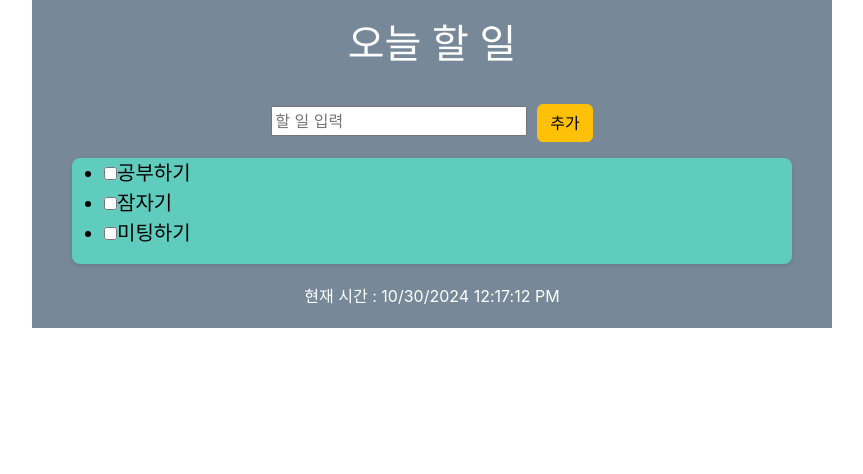
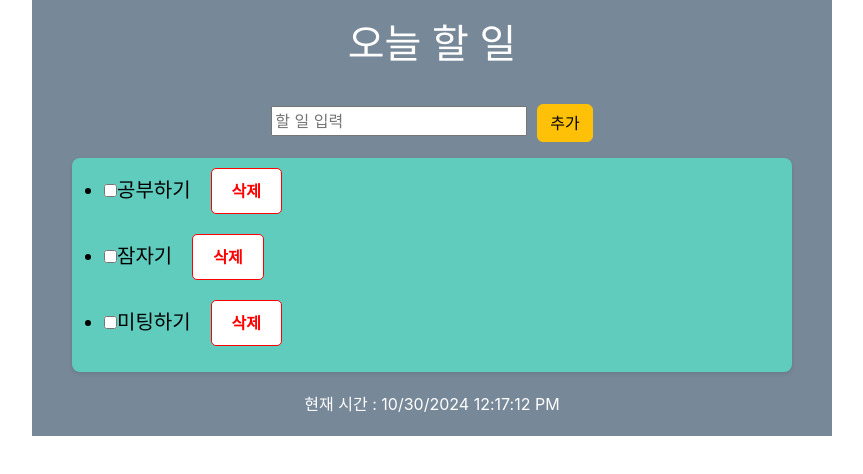
Before and after one commit to Algoruu/ReactExam, a React (Create React App) app in the folder todolist/: page / in a window 1280 px wide. Shown: the top 474 px of the page, without its empty margins (208-1071 px from the left). Built offline with nearby package versions, Linux system fonts and the light colour scheme.

Commit message:
게시물 삭제

```diff
--- a/todolist/src/App.css
+++ b/todolist/src/App.css
@@ -1,3 +1,15 @@
+.delButton{
+  color : red;
+  background-color: white;
+  border : 1px solid red;
+  border-radius: 5px;
+  margin: 10px 20px;
+  padding: 10px 20px;
+  font-size: 16px;
+  font-weight: bold;
+  text-align: center;
+}
+
 .board{
   background-color: rgb(96, 204, 190);
   border-radius: 8px;
--- a/todolist/src/Todolist.tsx
+++ b/todolist/src/Todolist.tsx
@@ -19,6 +19,9 @@
 
     const [newTodo, setNewTodo] = useState<string>('');
 
+    const [showDetail, setShowDetail] = useState<boolean>(false); // 상세정보 관리
+    const [selectedTodo, setSelectedTodo] = useState<Todo | null>(null); // 선택한 항목 관리
+
     const handleCheckedChange = (itemId : number) => {
         setTodos((prevItems) =>
             prevItems.map((item) =>
@@ -32,6 +35,20 @@
             setTodos([...todos, { id : Date.now(), text : newTodo, isChecked : false}])
             setNewTodo('');
         }
+    }
+
+    const removeTodo = (id : number) => {
+        setTodos(todos.filter((todo) => todo.id !== id))
+    }
+
+    const handleTodoClick = (todo : Todo) => {
+        setShowDetail(true);
+        setSelectedTodo(todo);
+    }
+
+    const handleCloseDetail = () => {
+        setShowDetail(false);
+
     }
 
     return(
@@ -58,13 +75,18 @@
                                         handleCheckedChange(todo.id);
 
                                     }}></input>
-                                    <span>
+                                    <span onClick={() => handleTodoClick(todo)}>
                                         {
                                             todo.isChecked ?
                                             <del>{todo.text}</del>
                                             : <span>{todo.text}</span>
                                         }
                                     </span>
+                                    <button
+                                        onClick={() => removeTodo(todo.id)}
+                                        className="delButton"
+                                    >삭제
+                                    </button>
                                 </li>
                             ))
                         }
```
